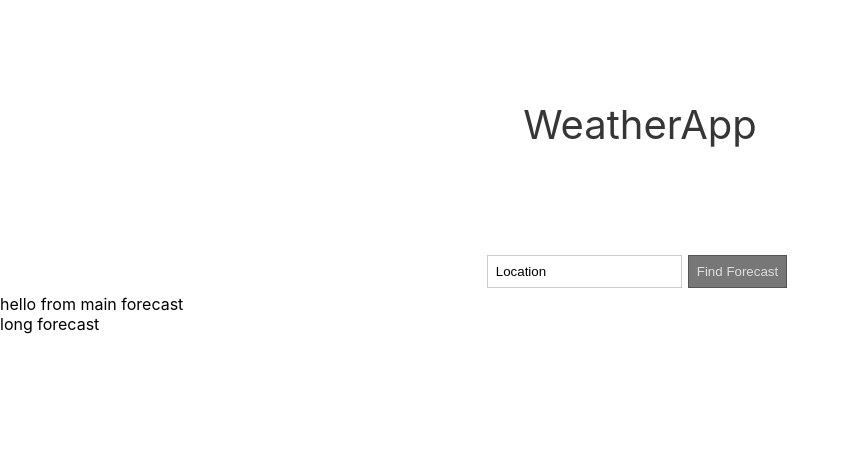
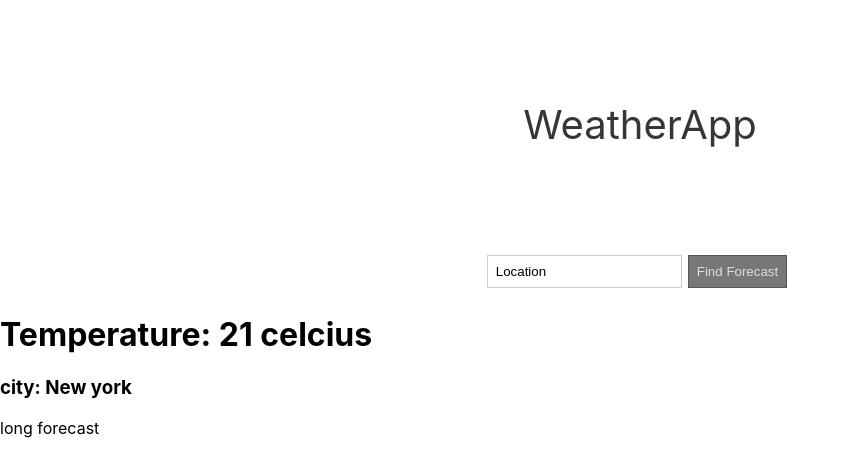
Before and after one commit to The-Code-Whisperer/weatherappes, a React (Create React App) app: page / in a window 1280 px wide. Shown: the top 476 px of the page, without its empty margins (0-850 px from the left). Built offline with nearby package versions, Linux system fonts and the light colour scheme.

Commit message:
e mainforecast changes

```diff
--- a/src/components/Mainforecast.js
+++ b/src/components/Mainforecast.js
@@ -1,7 +1,12 @@
 import React from "react";
 
 function Mainforecast() {
-  return <div>hello from main forecast</div>;
+  return (
+    <>
+      <h1>Temperature: 21 celcius</h1>
+      <h3>city: New york</h3>
+    </>
+  );
 }
 
 export default Mainforecast;
```
